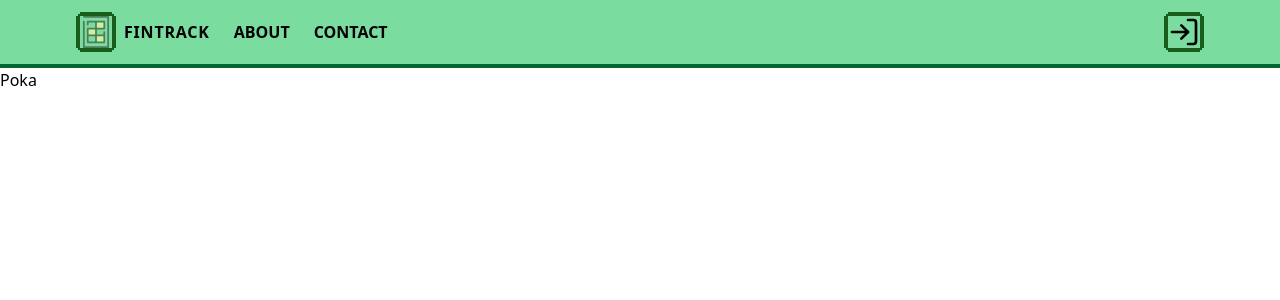
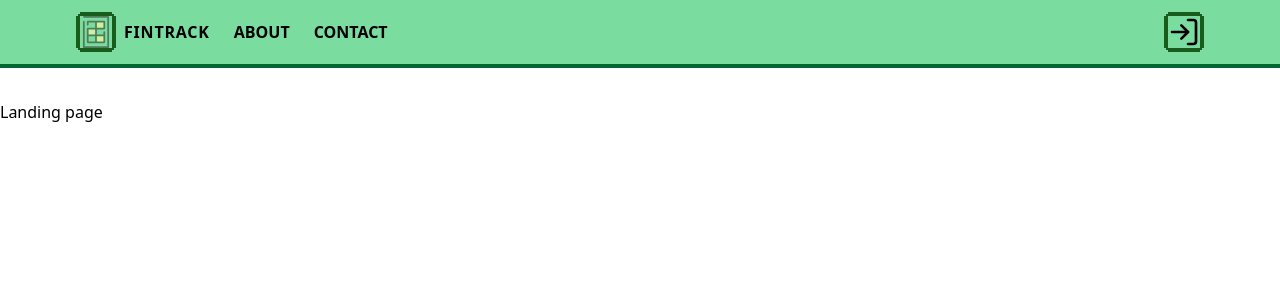
Before and after one commit to glancyF/finance-tracker, a React (Vite) app in the folder frontend/: page / in a window 1280 px wide. Shown: the top 300 px of the page. Built offline with nearby package versions, Linux system fonts and the light colour scheme; no server answers.

Commit message:
Update routes and set correct redirect on main page

```diff
--- /dev/null
+++ b/frontend/src/Pages/Dashboard.jsx
@@ -0,0 +1,7 @@
+export default function Dashboard(){
+    return (
+<>
+<h1>Dashboard</h1>
+</>
+    );
+}
--- a/frontend/src/Pages/Home.jsx
+++ b/frontend/src/Pages/Home.jsx
@@ -1,12 +1,20 @@
 import Header from "../components/layout/Header/Header.jsx";
+import { useEffect } from "react";
+import { useNavigate } from "react-router-dom";
+import { useAuth } from "../features/auth/AuthContext.jsx";
+export default function Home(){
+    const {user,loading} = useAuth();
+    const nav = useNavigate();
+    useEffect(() => {
+        if (!loading && user) nav("/dashboard", { replace: true });
+    }, [user, loading, nav])
 
-export default function Home(){
     return (
         <>
-        <Header />
-            <main>
-                Poka
+            <Header />
+            <main className="pt-8">
+                <h1>Landing page</h1>
             </main>
         </>
-    )
+    );
 }
--- a/frontend/src/components/layout/Header/Header.jsx
+++ b/frontend/src/components/layout/Header/Header.jsx
@@ -4,10 +4,11 @@ import NavLinks from "./NavLinks.jsx"
 import Profile from "./Profile.jsx"
 import Login from "./Login.jsx";
 import { useNavigate } from "react-router-dom";
-// isLogged = {!!user}
-export default function Header({isLogged = false}){
-    // useEffect(()=>{ if (user) nav('/dashboard', {replace:true}) }, [user])
-    const nav = useNavigate();
+import { useAuth } from "../../../features/auth/AuthContext.jsx"
+
+export default function Header(){
+   const {user} = useAuth();
+
 
     return (
         <header className="sticky top-0 z-20 border-b-4 border-green-800 backdrop-blur supports-[backdrop-filter]:bg-[#22c55e]/60 bg-[#22c55e]/90">
@@ -16,9 +17,10 @@ export default function Header({isLogged = false}){
                     <div className="flex items-center gap-6">
                         <Logo/>
                         <NavLinks/>
+
                     </div>
+                    {user ? <Profile/> : <Login/>}
 
-                    {isLogged ? <Profile /> : <Login />}
                 </div>
             </div>
         </header>
--- a/frontend/src/router.jsx
+++ b/frontend/src/router.jsx
@@ -1,14 +1,20 @@
-import { Routes, Route, Navigate } from "react-router-dom";
-import Home from "./Pages/Home.jsx";
-import Login from "./Pages/Login.jsx"
-import Register from "./Pages/Register.jsx"
+import { BrowserRouter, Routes, Route, Navigate } from "react-router-dom";
+import { AuthProvider } from "./features/auth/AuthContext.jsx";
+import Home from "./pages/Home.jsx";
+import Register from "./pages/Register.jsx";
+import Login from "./pages/Login.jsx";
+import Dashboard from "./pages/Dashboard.jsx";
 function Router (){
     return (
-        <Routes>
-            <Route path="/" element={<Home/>} />
-            <Route path="/login" element={<Login/>}/>
-            <Route path="/register" element={<Register/>}/>
-        </Routes>
+        <AuthProvider>
+            <Routes>
+                <Route path="/" element={<Home />} />
+                <Route path="/register" element={<Register />} />
+                <Route path="/login" element={<Login />} />
+                <Route path="/dashboard" element={<Dashboard />} />
+                <Route path="*" element={<Navigate to="/" replace />} />
+            </Routes>
+        </AuthProvider>
     )
 }
 
```
